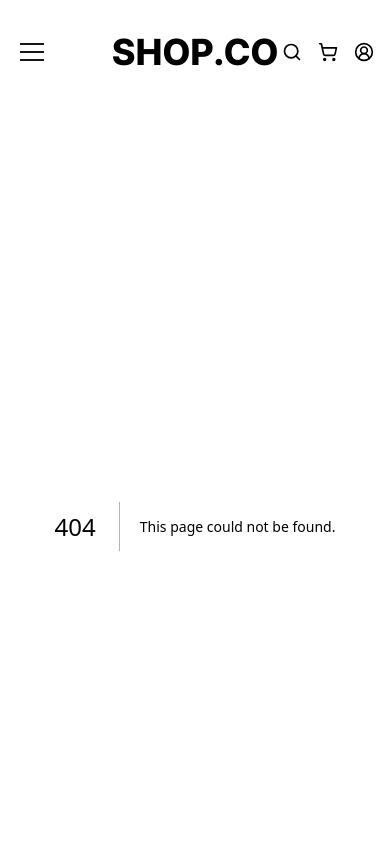
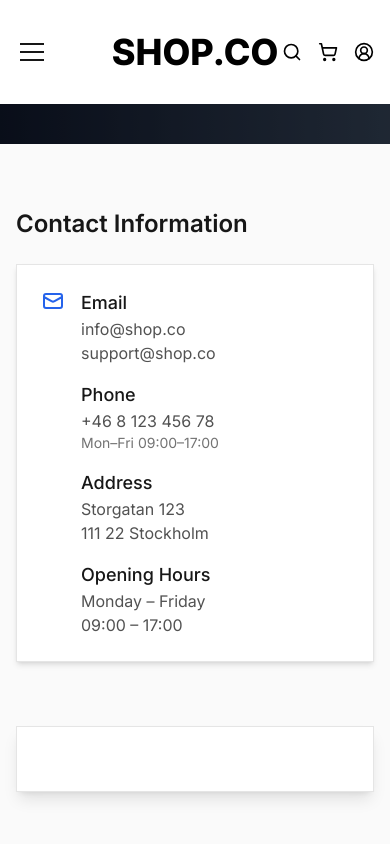
Before and after one commit to fdrcbrbr/lexicon-ecommerce-groupproject, a Next.js app: page /contact in a window 390 px wide. Before the commit this address had no page. Shown: the top 844 px of the page. Built offline with nearby package versions, Linux system fonts and the light colour scheme.

Commit message:
Add contact page with responsive design

```diff
--- /dev/null
+++ b/src/app/contact/page.tsx
@@ -0,0 +1,95 @@
+import Head from 'next/head';
+// import Contact from '@/components/contactForm';
+
+export default function ContactUs() {
+  return (
+    <>
+      <Head>
+        <title>Contact Us - [Shop.co]</title>
+        <meta
+          name="description"
+          content="Contact us for support, information, or complaints. We're happy to help you."
+        />
+        <meta name="viewport" content="width=device-width, initial-scale=1" />
+      </Head>
+
+      <div className="min-h-screen bg-gray-50">
+        {/* Hero Section */}
+        <section className="relative bg-gradient-to-r from-slate-900 to-slate-700 text-white py-5">
+          <div className="absolute inset-0 bg-black bg-opacity-40"></div>
+          <div className="absolute inset-0 opacity-10"></div>
+        </section>
+
+        {/* Main Content */}
+        <main className="max-w-7xl mx-auto px-4 sm:px-6 lg:px-8 py-16">
+          <div className="grid grid-cols-1 lg:grid-cols-2 gap-16">
+            {/* Left Column */}
+            <div className="space-y-6">
+              <h3 className="text-2xl font-semibold text-gray-900">
+                Contact Information
+              </h3>
+              <div className="grid grid-cols-1 sm:grid-cols-2 gap-6">
+                <div className="bg-white p-6 rounded-lg shadow-md border">
+                  <div className="flex items-start space-x-4">
+                    <div className="flex-shrink-0">
+                      <svg
+                        className="w-6 h-6 text-blue-600"
+                        fill="none"
+                        stroke="currentColor"
+                        viewBox="0 0 24 24"
+                      >
+                        <path
+                          strokeLinecap="round"
+                          strokeLinejoin="round"
+                          strokeWidth={2}
+                          d="M3 8l7.89 4.26a2 2 0 002.22 0L21 8M5 19h14a2 2 0 002-2V7a2 2 0 00-2-2H5a2 2 0 00-2 2v10a2 2 0 002 2z"
+                        />
+                      </svg>
+                    </div>
+                    <div>
+                      <h4 className="text-lg font-medium text-gray-900">
+                        Email
+                      </h4>
+                      <p className="text-gray-600">info@shop.co</p>
+                      <p className="text-gray-600">support@shop.co</p>
+
+                      <h4 className="text-lg font-medium text-gray-900 mt-4">
+                        Phone
+                      </h4>
+                      <p className="text-gray-600">+46 8 123 456 78</p>
+                      <p className="text-gray-500 text-sm">
+                        Mon–Fri 09:00–17:00
+                      </p>
+
+                      <h4 className="text-lg font-medium text-gray-900 mt-4">
+                        Address
+                      </h4>
+                      <p className="text-gray-600">Storgatan 123</p>
+                      <p className="text-gray-600">111 22 Stockholm</p>
+
+                      <h4 className="text-lg font-medium text-gray-900 mt-4">
+                        Opening Hours
+                      </h4>
+                      <p className="text-gray-600">Monday – Friday</p>
+                      <p className="text-gray-600">09:00 – 17:00</p>
+                    </div>
+                  </div>
+                </div>
+              </div>
+            </div>
+
+            {/* Right Column */}
+            <div className="lg:pl-8">
+              <div className="bg-white p-8 rounded-lg shadow-lg border">
+                {/* <Contact /> */}
+                <div className="space-y-6">
+                  {/* Placeholder for contact form */}
+                </div>
+              </div>
+            </div>
+          </div>
+        </main>
+      </div>
+    </>
+  );
+};
```
Also changed, not shown: 1 other file (tests, documents, lock files or other folders).
